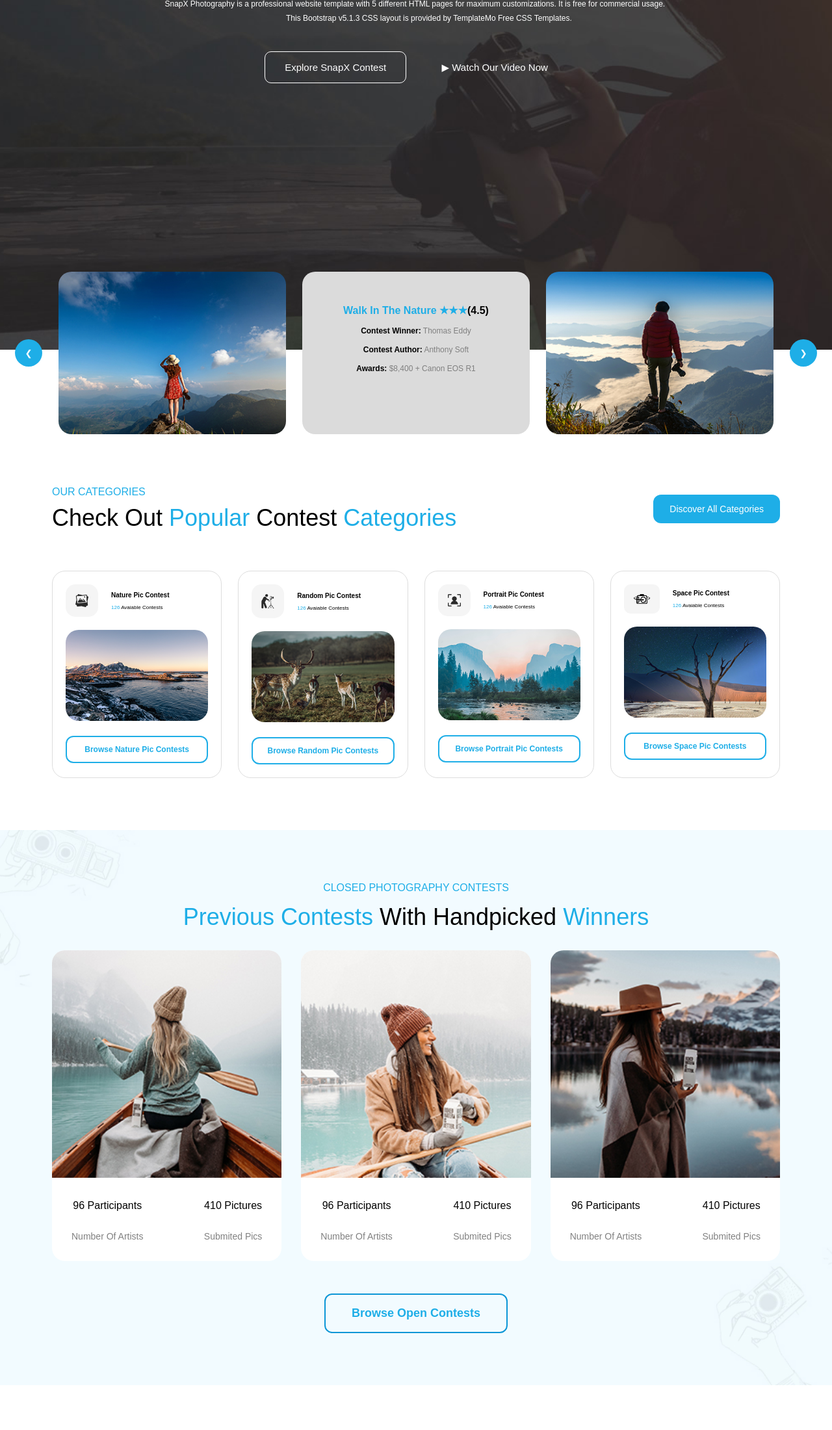
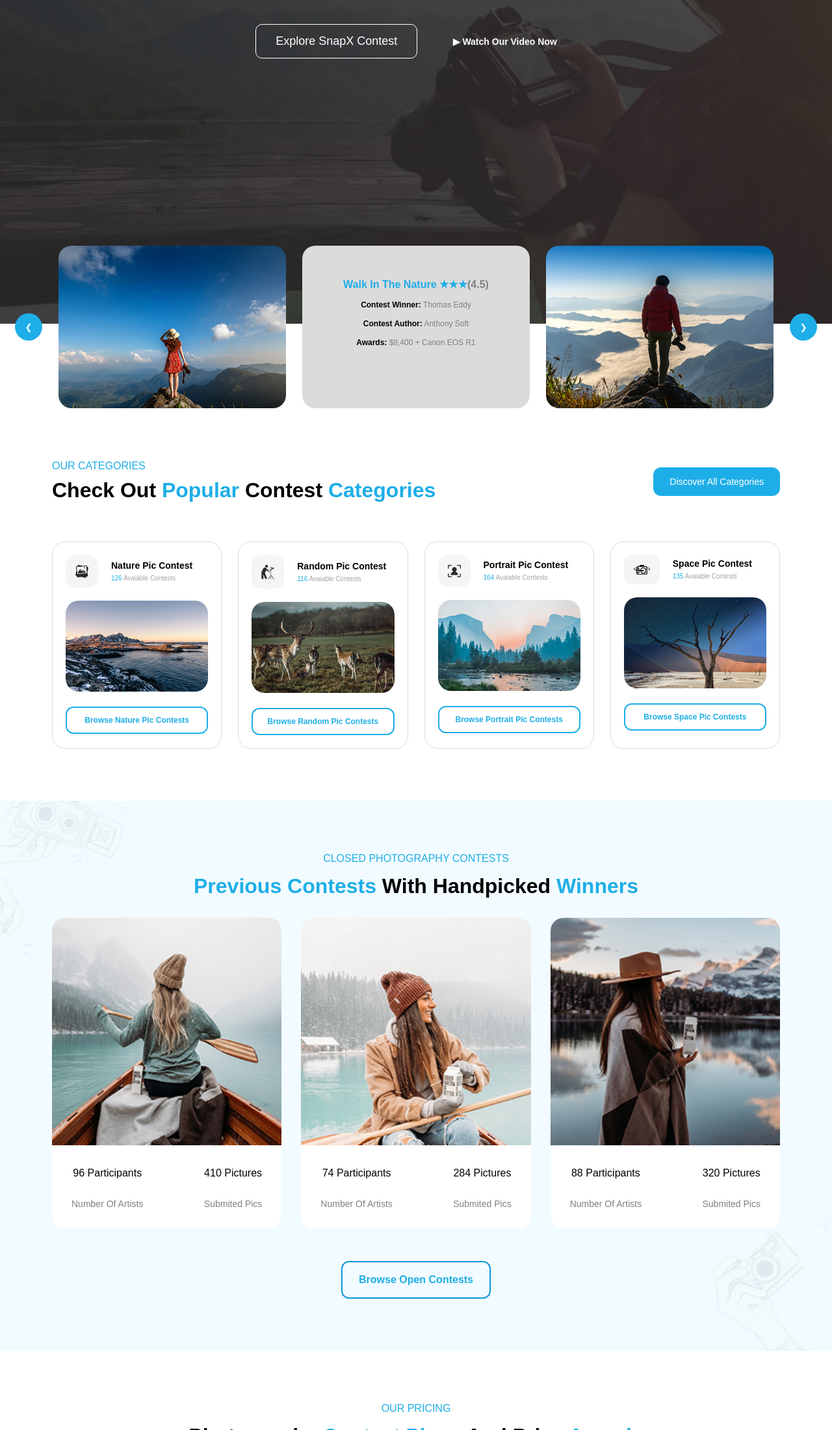
Before and after one commit to amsith-del/snapx-photography, a plain HTML site: page index.html in a window 1280 px wide. Shown: the part 600-2800 px from the top of the page at 65% size. Drawn offline with Linux system fonts and the light colour scheme.

Commit message:
snapx-photography is created

```diff
--- a/index.html
+++ b/index.html
@@ -50,7 +50,7 @@
       </div>
       <div class="card content-card">
         <h2>
-          <span class="span-section-card">Walk In The Nature ★★★</span>(4.5)
+          <span class="span-section-card">Walk In The Nature ★★★</span><span class="inside">(4.5)</span>
         </h2>
 
         <p><b>Contest Winner:</b> <span class="inside">Thomas Eddy</span></p>
@@ -91,7 +91,7 @@
                 <img class="icon2img" src="./images/icon-02.png" alt="icon1" srcset="">
                 <div class="card-content">
                     <h5>Random Pic Contest</h5>
-                    <p> <span class="spancardcontent"> 126 </span>Avaiable Contests</p>
+                    <p> <span class="spancardcontent"> 116 </span> Avaiable Contests</p>
                 </div>
             </div>
             <img class="card-mainimg" src="./images/popular-02.png">
@@ -103,7 +103,7 @@
                 <img class="icon3img" src="./images/icon-03.png" alt="icon1" srcset="">
                 <div class="card-content">
                     <h5>Portrait Pic Contest</h5>
-                    <p> <span class="spancardcontent"> 126 </span>Avaiable Contests</p>
+                    <p> <span class="spancardcontent"> 164 </span>Avaiable Contests</p>
                 </div>
             </div>
             <img class="card-mainimg" src="./images/popular-03.png">
@@ -115,7 +115,7 @@
                 <img class="icon4img" src="./images/icon-04.png" alt="icon1" srcset="">
                 <div class="card-content">
                     <h5>Space Pic Contest</h5>
-                    <p> <span class="spancardcontent"> 126 </span>Avaiable Contests</p>
+                    <p> <span class="spancardcontent"> 135 </span>Avaiable Contests</p>
                 </div>
             </div>
             <img class="card-mainimg" src="./images/popular-04.png">
@@ -162,12 +162,12 @@
             <div class="card-details">
 
                 <div>
-                    <h2>96 Participants</h2>
+                    <h2>74 Participants</h2>
                     <p>Number Of Artists</p>
                 </div>
 
                 <div>
-                    <h2>410 Pictures</h2>
+                    <h2>284 Pictures</h2>
                     <p>Submited Pics</p>
                 </div>
 
@@ -182,12 +182,12 @@
             <div class="card-details">
 
                 <div>
-                    <h2>96 Participants</h2>
+                    <h2>88 Participants</h2>
                     <p>Number Of Artists</p>
                 </div>
 
                 <div>
-                    <h2>410 Pictures</h2>
+                    <h2>320 Pictures</h2>
                     <p>Submited Pics</p>
                 </div>
 
--- a/style.css
+++ b/style.css
@@ -8,12 +8,14 @@
     display: flex;
     align-items: center;
     justify-content: space-between;
-     padding: 20px 80px;
+    padding:0px 30px;
+
+
 }
 nav{
     background-color: #1eaee7;
     padding: 20px 50px;
-    border-radius: 5px;
+
 }
 nav ul{
     display: flex;
@@ -83,7 +85,8 @@
       color: white;
       background-color: transparent;
       border: none;
-      font-size: 15px;
+      font-size: 14px;
+      font-weight: bold;
 }
 .exp-btn{
  padding: 15px 30px;
@@ -92,7 +95,7 @@
     border: 1.4px solid #ffffff;
       color: white;
        background-color: transparent;
-       font-size: 15px;
+       font-size: 18px;
 }
 .span-section-card{
     color: #1eaee7;
@@ -176,8 +179,8 @@
 }
 .cathead h2{
 margin-top: 10px;
-font-size: 36px;
-font-weight: normal;
+font-size: 32px;
+font-weight:bold;
 
 }
 .discover-btn{
@@ -261,12 +264,13 @@
     margin-top: -30px;
 }
 .card-content p{
- font-size: 8px;
+ font-size: 10px;
+ color: rgb(164, 162, 162);
 }
 .card-content h5{
  line-height: 12px;
     margin-bottom: 8px;
-    font-size: 10px;
+    font-size: 14px;
 }
 .winner-section{
     padding: 80px;
@@ -284,9 +288,9 @@
 }
 
 .winner-section h2{
-    font-size: 36px;
+    font-size: 32px;
     margin-bottom: 60px;
-    font-weight: normal;
+    font-weight: bold;
 }
 
 .winner-section h1 span{
@@ -328,6 +332,7 @@
 .card-details h2{
     margin-bottom: 10px;
     font-size: 16px;
+    font-weight:500;
 }
 
 .card-details p{
@@ -336,7 +341,7 @@
 }
 
 .browse-btn{
-    padding: 18px 40px;
+    padding: 18px 25px;
 
     border: 2px solid #0d96d6;
     border-radius: 12px;
@@ -344,7 +349,7 @@
     background-color: transparent;
     color: #1eaee7;
 
-    font-size: 18px;
+    font-size: 16px;
     font-weight: bold;
 }
 .winner-section h2{
@@ -362,9 +367,9 @@
 }
 
 .pricing-section h2{
-    font-size: 36px;
+    font-size: 32px;
     margin-bottom: 60px;
-    font-weight: normal;
+    font-weight: bold;
 }
 
 .pricing-section h2 span{
@@ -419,13 +424,14 @@
 }
 
 .pricing-card button{
-    padding: 15px 30px;
+    padding: 10px 20px;
 
     border: 2px solid #1eaee7;
     border-radius: 10px;
 
     background-color: transparent;
     color: #1eaee7;
+       font-size: 12;
 
     font-weight: bold;
 }
@@ -447,7 +453,7 @@
 /* --1200px Medium Laptop -- */
 @media (max-width:1200px) {
     .first-header{
-        padding: 20px 40px;
+        padding: 0px 40px;
     }
     .hero-section{
         height: 100vh;
@@ -466,12 +472,12 @@
 }
 .arrow-btnleft{
     margin-left: 10px;
-    width: 40px;
+    width: 50px;
     height: 40px;
 }
 .arrow-btnright{
     margin-right: 10px;
-    width: 40px;
+    width: 50px;
     height: 40px;
 }
 .cathead h2{
@@ -496,7 +502,7 @@
 /*-- Desktop and Tablet 992px --*/
 @media(max-width:992px){
       .first-header{
-        padding: 15px 35px;
+        padding: 0px 35px;
     }
     .hero-section{
         height: 100vh;
@@ -616,7 +622,7 @@
     .first-header{
     flex-direction:column;
     gap:20px;
-    padding:20px;
+    padding: 0px 20px;
 }
 
 nav{
```
